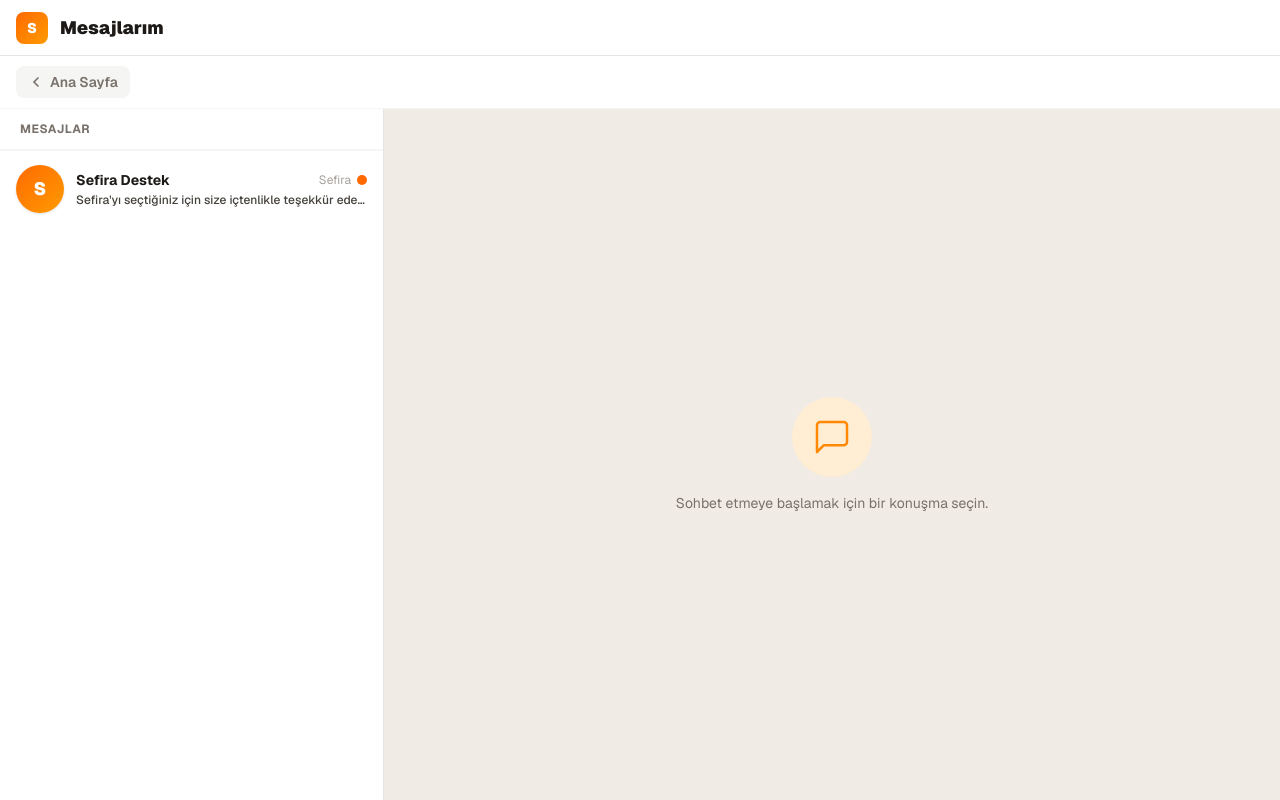
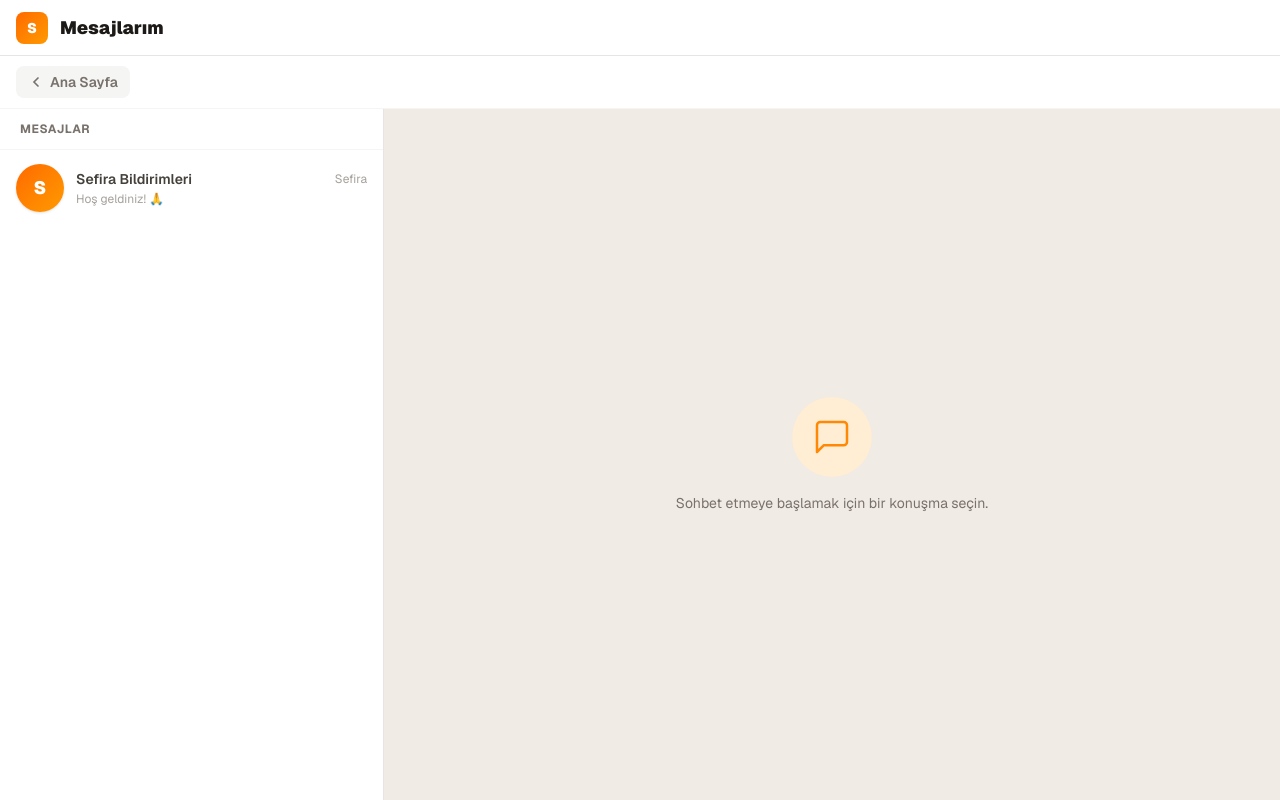
Before and after one commit to wjhyjxcg8s-cmd/sefira-app-, a Next.js app: page /messages in a window 1280 px wide. Built offline with nearby package versions, Linux system fonts and the light colour scheme.

Commit message:
feat: Sefira notifications channel in messages

```diff
--- a/app/messages/page.tsx
+++ b/app/messages/page.tsx
@@ -8,53 +8,47 @@ const translations = {
   tr: {
     title: "Mesajlarım",
     messages: "Mesajlar",
+    channelName: "Sefira Bildirimleri",
     noConversation: "Sohbet etmeye başlamak için bir konuşma seçin.",
-    typeMessage: "Mesaj yazın...",
-    senderName: "Sefira Destek",
-    supportMessage: "Sefira'yı seçtiğiniz için size içtenlikle teşekkür ederiz.\nBizi bir dostunuz olarak bilin; tıpkı bizim sizi dostumuz olarak gördüğümüz gibi. 🙏\n\nBu bölümde, başkalarına gönderdiğiniz mesajlar görüntülenir ve sohbetlerinize devam edebilirsiniz. Teşekkürler.",
-    send: "Gönder",
-    goHome: "Ana Sayfa",
+    welcomePreview: "Hoş geldiniz! 🙏",
+    welcomeMessage: "Sefira'yı seçtiğiniz için size içtenlikle teşekkür ederiz.\nBizi bir dostunuz olarak bilin; tıpkı bizim sizi dostumuz olarak gördüğümüz gibi. 🙏\n\nBu bölümde, başkalarına gönderdiğiniz mesajlar görüntülenir ve sohbetlerinize devam edebilirsiniz. Teşekkürler.",
+    systemMessage: "Bu bir sistem mesajıdır.",
   },
   en: {
     title: "My Messages",
     messages: "Messages",
+    channelName: "Sefira Notifications",
     noConversation: "Select a conversation to start chatting.",
-    typeMessage: "Type a message...",
-    senderName: "Sefira Support",
-    supportMessage: "We sincerely thank you for choosing Sefira.\nConsider us your friend, just as we consider you ours. 🙏\n\nIn this section, you can see the messages you have sent to others and continue your conversations. Thank you.",
-    send: "Send",
-    goHome: "Home",
+    welcomePreview: "Welcome! 🙏",
+    welcomeMessage: "We sincerely thank you for choosing Sefira.\nConsider us your friend, just as we consider you ours. 🙏\n\nIn this section, you can see the messages you have sent to others and continue your conversations. Thank you.",
+    systemMessage: "This is a system message.",
   },
   fa: {
     title: "پیام‌های من",
     messages: "پیام‌ها",
+    channelName: "اعلان‌های سفیرا",
     noConversation: "برای شروع گفتگو یک مکالمه را انتخاب کنید.",
-    typeMessage: "پیام بنویسید...",
-    senderName: "پشتیبانی سفیرا",
-    supportMessage: "از اینکه سفیرا را انتخاب کرده‌اید، از شما صمیمانه تشکر می‌کنیم.\nما را دوست خودتان بدانید، همان‌طور که ما نیز شما را دوست خود می‌دانیم. 🙏\n\nدر این بخش، پیام‌هایی که برای دیگران ارسال کرده‌اید نمایش داده می‌شود و می‌توانید به گفت‌وگوها و چت‌های خود ادامه دهید.\nبا تشکر",
-    send: "ارسال",
-    goHome: "خانه",
+    welcomePreview: "خوش آمدید! 🙏",
+    welcomeMessage: "از اینکه سفیرا را انتخاب کرده‌اید، از شما صمیمانه تشکر می‌کنیم.\nما را دوست خودتان بدانید، همان‌طور که ما نیز شما را دوست خود می‌دانیم. 🙏\n\nدر این بخش، پیام‌هایی که برای دیگران ارسال کرده‌اید نمایش داده می‌شود و می‌توانید به گفت‌وگوها و چت‌های خود ادامه دهید.\nبا تشکر",
+    systemMessage: "این یک پیام سیستمی است.",
   },
   de: {
     title: "Meine Nachrichten",
     messages: "Nachrichten",
+    channelName: "Sefira Benachrichtigungen",
     noConversation: "Wählen Sie eine Unterhaltung aus, um zu chatten.",
-    typeMessage: "Nachricht eingeben...",
-    senderName: "Sefira Support",
-    supportMessage: "Vielen Dank, dass Sie Sefira gewählt haben.\nBetrachten Sie uns als Ihren Freund, genau wie wir Sie als unseren betrachten. 🙏\n\nIn diesem Bereich können Sie Ihre gesendeten Nachrichten sehen und Gespräche fortführen.",
-    send: "Senden",
-    goHome: "Startseite",
+    welcomePreview: "Willkommen! 🙏",
+    welcomeMessage: "Vielen Dank, dass Sie Sefira gewählt haben.\nBetrachten Sie uns als Ihren Freund, genau wie wir Sie als unseren betrachten. 🙏\n\nIn diesem Bereich können Sie Ihre gesendeten Nachrichten sehen und Gespräche fortführen.",
+    systemMessage: "Dies ist eine Systemnachricht.",
   },
-  // Always add "ar" key when adding new translations
   ar: {
     title: "رسائلي",
     messages: "الرسائل",
+    channelName: "إشعارات سفيرا",
     noConversation: "اختر محادثة للبدء في الدردشة.",
-    typeMessage: "اكتب رسالة...",
-    senderName: "دعم سفيرا",
-    supportMessage: "شكراً لاختيارك سفيرا. نحن هنا من أجلك، تماماً كما أنت هنا من أجلنا. 🙏\n\nفي هذا القسم، يمكنك رؤية الرسائل التي أرسلتها للآخرين ومتابعة محادثاتك.",
-    send: "إرسال",
-    goHome: "الرئيسية",
+    welcomePreview: "مرحباً! 🙏",
+    welcomeMessage: "شكراً لاختيارك سفيرا. نحن هنا من أجلك، تماماً كما أنت هنا من أجلنا. 🙏\n\nفي هذا القسم، يمكنك رؤية الرسائل التي أرسلتها للآخرين ومتابعة محادثاتك.",
+    systemMessage: "هذه رسالة نظام.",
   },
 };
 
@@ -71,40 +65,30 @@ interface AdminMessage {
   is_read: boolean;
 }
 
-const SUPPORT_READ_KEY = "sefira_msg_support_read";
-
 export default function MessagesPage() {
   const [lang, setLang] = useState<Lang>("tr");
-  const [isRead, setIsRead] = useState(true);
   const [mounted, setMounted] = useState(false);
   const [selectedConv, setSelectedConv] = useState<string | null>(null);
-  const [messageInput, setMessageInput] = useState("");
   const [mobileView, setMobileView] = useState<"list" | "chat">("list");
-
   const [currentUserId, setCurrentUserId] = useState<string | null>(null);
   const [adminMessages, setAdminMessages] = useState<AdminMessage[]>([]);
 
   useEffect(() => {
     const savedLang = localStorage.getItem("sefira-lang") as Lang | null;
-    if (savedLang === "tr" || savedLang === "en" || savedLang === "fa" || savedLang === "ar" || savedLang === "de") setLang(savedLang);
-    const read = localStorage.getItem(SUPPORT_READ_KEY) === "true";
-    setIsRead(read);
+    if (savedLang && savedLang in translations) setLang(savedLang as Lang);
     setMounted(true);
   }, []);
 
-  // Fetch admin messages for current user
   useEffect(() => {
     const fetchAdminMessages = async () => {
       const { data: { user } } = await supabase.auth.getUser();
       if (!user) return;
       setCurrentUserId(user.id);
-
       const { data } = await supabase
         .from("admin_messages")
         .select("*")
         .or(`user_id.eq.${user.id},is_global.eq.true`)
         .order("created_at", { ascending: false });
-
       if (data) setAdminMessages(data as AdminMessage[]);
     };
     fetchAdminMessages();
@@ -112,39 +96,28 @@ export default function MessagesPage() {
 
   const t = translations[lang];
   const isFa = lang === "fa" || lang === "ar";
-  const showUnread = mounted && !isRead;
+  const hasUnread = mounted && adminMessages.some((m) => !m.is_read);
+  const lastMsg = adminMessages[0] ?? null;
 
-  const openConversation = (id: string) => {
-    setSelectedConv(id);
+  const openSefiraChannel = async () => {
+    setSelectedConv("sefira-notifications");
     setMobileView("chat");
-    if (!isRead && id === "support") {
-      localStorage.setItem(SUPPORT_READ_KEY, "true");
-      setIsRead(true);
+    if (adminMessages.some((m) => !m.is_read) && currentUserId) {
+      await supabase
+        .from("admin_messages")
+        .update({ is_read: true })
+        .or(`user_id.eq.${currentUserId},is_global.eq.true`);
+      setAdminMessages((prev) => prev.map((m) => ({ ...m, is_read: true })));
     }
   };
 
-  const openAdminMessage = async (msg: AdminMessage) => {
-    setSelectedConv(msg.id);
-    setMobileView("chat");
-    if (!msg.is_read && currentUserId) {
-      await supabase
-        .from("admin_messages")
-        .update({ is_read: true })
-        .eq("id", msg.id);
-      setAdminMessages((prev) =>
-        prev.map((m) => (m.id === msg.id ? { ...m, is_read: true } : m))
+  const formatDate = (d: string) =>
+    new Date(d).toLocaleDateString(
+      lang === "tr" ? "tr-TR" : lang === "fa" || lang === "ar" ? "ar" : "en-US",
+      { month: "short", day: "numeric" }
     );
-    }
-  };
 
-  const selectedAdminMsg = adminMessages.find((m) => m.id === selectedConv) ?? null;
-
-  const formatDate = (d: string) => {
-    return new Date(d).toLocaleDateString(lang === "tr" ? "tr-TR" : lang === "fa" || lang === "ar" ? "ar" : "en-US", {
-      month: "short",
-      day: "numeric",
-    });
-  };
+  const sortedMessages = [...adminMessages].reverse();
 
   return (
     <div className="flex flex-col h-screen bg-[#fefaf5]" dir={isFa ? "rtl" : "ltr"}>
@@ -183,68 +156,39 @@ export default function MessagesPage() {
             <h2 className="font-bold text-stone-500 text-xs uppercase tracking-wider">{t.messages}</h2>
           </div>
 
-          {/* Admin messages – shown at top */}
-          {adminMessages.map((msg) => (
+          {/* Sefira Bildirimleri – unified channel, always at top */}
           <button
-              key={msg.id}
-              onClick={() => openAdminMessage(msg)}
+            onClick={openSefiraChannel}
             className={`
-                w-full flex items-center gap-3 px-4 py-3.5 transition-colors text-left border-t border-stone-100
-                ${selectedConv === msg.id ? "bg-orange-50" : "hover:bg-stone-50"}
+              w-full flex items-center gap-3 px-4 py-3.5 transition-colors text-left
+              ${selectedConv === "sefira-notifications" ? "bg-orange-50" : "hover:bg-stone-50"}
             `}
           >
-              <div className="w-12 h-12 rounded-full bg-gradient-to-br from-orange-500 to-amber-500 flex items-center justify-center flex-shrink-0 text-white font-black text-lg shadow-sm">
+            <div className="relative w-12 h-12 flex-shrink-0">
+              <div className="w-12 h-12 rounded-full bg-gradient-to-br from-orange-500 to-amber-500 flex items-center justify-center text-white font-black text-lg shadow-sm">
                 S
+              </div>
+              {hasUnread && (
+                <div className="absolute bottom-0 right-0 w-3.5 h-3.5 rounded-full bg-orange-500 border-2 border-white" />
+              )}
             </div>
             <div className="flex-1 min-w-0">
               <div className="flex items-center justify-between gap-2 mb-0.5">
-                  <span
-                    className={`text-sm truncate ${!msg.is_read ? "font-bold text-stone-900" : "font-semibold text-stone-700"}`}
-                  >
-                    {t.senderName}
+                <span className={`text-sm truncate ${hasUnread ? "font-bold text-stone-900" : "font-semibold text-stone-700"}`}>
+                  {t.channelName}
                 </span>
-                  <div className="flex items-center gap-1.5 flex-shrink-0">
-                    <span className="text-xs text-stone-400">{formatDate(msg.created_at)}</span>
-                    {!msg.is_read && (
-                      <div className="w-2.5 h-2.5 rounded-full bg-orange-500 flex-shrink-0" />
+                <span className="text-xs text-stone-400 flex-shrink-0">
+                  {lastMsg ? formatDate(lastMsg.created_at) : "Sefira"}
+                </span>
+              </div>
+              <div className="flex items-center gap-1.5">
+                <p className={`text-xs truncate flex-1 ${hasUnread ? "text-stone-700 font-medium" : "text-stone-400"}`}>
+                  {lastMsg ? lastMsg.message : t.welcomePreview}
+                </p>
+                {hasUnread && (
+                  <div className="w-2 h-2 rounded-full bg-orange-500 flex-shrink-0" />
                 )}
               </div>
-                </div>
-                <p className={`text-xs truncate ${!msg.is_read ? "text-stone-700 font-medium" : "text-stone-400"}`}>
-                  {msg.title}
-                </p>
-              </div>
-            </button>
-          ))}
-
-          {/* Conversation item – Sefira Support (static welcome) */}
-          <button
-            onClick={() => openConversation("support")}
-            className={`
-              w-full flex items-center gap-3 px-4 py-3.5 transition-colors text-left border-t border-stone-100
-              ${selectedConv === "support" ? "bg-orange-50" : "hover:bg-stone-50"}
-            `}
-          >
-            <div className="w-12 h-12 rounded-full bg-gradient-to-br from-orange-500 to-amber-500 flex items-center justify-center flex-shrink-0 text-white font-black text-lg shadow-sm">
-              S
-            </div>
-            <div className="flex-1 min-w-0">
-              <div className="flex items-center justify-between gap-2 mb-0.5">
-                <span
-                  className={`text-sm truncate ${showUnread ? "font-bold text-stone-900" : "font-semibold text-stone-700"}`}
-                >
-                  {t.senderName}
-                </span>
-                <div className="flex items-center gap-1.5 flex-shrink-0">
-                  <span className="text-xs text-stone-400">Sefira</span>
-                  {showUnread && (
-                    <div className="w-2.5 h-2.5 rounded-full bg-orange-500 flex-shrink-0" />
-                  )}
-                </div>
-              </div>
-              <p className={`text-xs truncate ${showUnread ? "text-stone-700 font-medium" : "text-stone-400"}`}>
-                {t.supportMessage}
-              </p>
             </div>
           </button>
         </div>
@@ -257,7 +201,7 @@ export default function MessagesPage() {
           `}
           style={{ background: "#f0ebe4" }}
         >
-          {selectedConv === "support" ? (
+          {selectedConv === "sefira-notifications" ? (
             <>
               {/* Chat header */}
               <div className="flex items-center gap-3 px-4 py-3 bg-white border-b border-stone-200 shadow-sm flex-shrink-0">
@@ -274,91 +218,46 @@ export default function MessagesPage() {
                   S
                 </div>
                 <div>
-                  <p className="font-bold text-stone-900 text-sm leading-tight">{t.senderName}</p>
+                  <p className="font-bold text-stone-900 text-sm leading-tight">{t.channelName}</p>
                   <p className="text-xs text-emerald-500 font-semibold">Sefira</p>
                 </div>
               </div>
 
               {/* Messages area */}
               <div className="flex-1 overflow-y-auto px-4 py-5 flex flex-col gap-3">
+                {/* Static welcome bubble – always first */}
                 <div className="flex items-end gap-2 max-w-[80%]">
                   <div className="w-8 h-8 rounded-full bg-gradient-to-br from-orange-500 to-amber-500 flex items-center justify-center text-white font-black text-sm flex-shrink-0 mb-1 shadow-sm">
                     S
                   </div>
                   <div className="flex flex-col gap-1">
                     <div className="bg-white rounded-2xl rounded-bl-sm px-4 py-2.5 shadow-sm">
-                      <p className="text-sm text-stone-800 leading-relaxed whitespace-pre-line">{t.supportMessage}</p>
+                      <p className="text-sm text-stone-800 leading-relaxed whitespace-pre-line">{t.welcomeMessage}</p>
                     </div>
                     <span className="text-[11px] text-stone-400 px-1">Sefira</span>
                   </div>
                 </div>
-              </div>
 
-              {/* Message input */}
-              <div className="px-4 py-3 bg-white border-t border-stone-200 flex-shrink-0">
-                <div className="flex items-center gap-2">
-                  <input
-                    type="text"
-                    value={messageInput}
-                    onChange={(e) => setMessageInput(e.target.value)}
-                    placeholder={t.typeMessage}
-                    className="flex-1 bg-stone-100 rounded-full px-4 py-2.5 text-sm text-stone-800 placeholder-stone-400 outline-none focus:ring-2 focus:ring-orange-400 transition-all"
-                    dir={isFa ? "rtl" : "ltr"}
-                  />
-                  <button
-                    className="w-10 h-10 rounded-full bg-gradient-to-br from-orange-500 to-amber-500 flex items-center justify-center flex-shrink-0 hover:from-orange-600 hover:to-amber-600 transition-all shadow-sm"
-                    aria-label={t.send}
-                  >
-                    <svg viewBox="0 0 24 24" fill="currentColor" className="w-5 h-5 text-white rotate-90">
-                      <path d="M2.01 21L23 12 2.01 3 2 10l15 2-15 2z" />
-                    </svg>
-                  </button>
-                </div>
-              </div>
-            </>
-          ) : selectedAdminMsg ? (
-            <>
-              {/* Admin message chat header */}
-              <div className="flex items-center gap-3 px-4 py-3 bg-white border-b border-stone-200 shadow-sm flex-shrink-0">
-                <button
-                  onClick={() => setMobileView("list")}
-                  className="md:hidden p-2 -ml-2 text-stone-500 hover:text-stone-800 rounded-lg hover:bg-stone-100 transition-colors"
-                  aria-label="Back"
-                >
-                  <svg viewBox="0 0 24 24" fill="none" stroke="currentColor" strokeWidth="2.5" strokeLinecap="round" className="w-5 h-5">
-                    <polyline points="15 18 9 12 15 6" />
-                  </svg>
-                </button>
-                <div className="w-10 h-10 rounded-full bg-gradient-to-br from-orange-500 to-amber-500 flex items-center justify-center text-white font-black shadow-sm flex-shrink-0">
-                  S
-                </div>
-                <div>
-                  <p className="font-bold text-stone-900 text-sm leading-tight">{t.senderName}</p>
-                  <p className="text-xs text-emerald-500 font-semibold">Sefira</p>
-                </div>
-              </div>
-
-              {/* Admin message content */}
-              <div className="flex-1 overflow-y-auto px-4 py-5 flex flex-col gap-3">
-                <div className="flex items-end gap-2 max-w-[80%]">
+                {/* Admin messages in chronological order (oldest first) */}
+                {sortedMessages.map((msg) => (
+                  <div key={msg.id} className="flex items-end gap-2 max-w-[80%]">
                     <div className="w-8 h-8 rounded-full bg-gradient-to-br from-orange-500 to-amber-500 flex items-center justify-center text-white font-black text-sm flex-shrink-0 mb-1 shadow-sm">
                       S
                     </div>
                     <div className="flex flex-col gap-1">
                       <div className="bg-white rounded-2xl rounded-bl-sm px-4 py-2.5 shadow-sm">
-                      <p className="text-xs font-bold text-orange-500 mb-1">{selectedAdminMsg.title}</p>
-                      <p className="text-sm text-stone-800 leading-relaxed whitespace-pre-line">{selectedAdminMsg.message}</p>
+                        <p className="text-xs font-bold text-orange-500 mb-1">{msg.title}</p>
+                        <p className="text-sm text-stone-800 leading-relaxed whitespace-pre-line">{msg.message}</p>
                       </div>
-                    <span className="text-[11px] text-stone-400 px-1">{formatDate(selectedAdminMsg.created_at)}</span>
+                      <span className="text-[11px] text-stone-400 px-1">{formatDate(msg.created_at)}</span>
                     </div>
                   </div>
+                ))}
               </div>
 
               {/* Read-only footer */}
               <div className="px-4 py-3 bg-white border-t border-stone-200 flex-shrink-0">
-                <p className="text-xs text-stone-400 text-center">
-                  {lang === "tr" ? "Bu bir sistem mesajıdır." : lang === "fa" ? "این یک پیام سیستمی است." : lang === "ar" ? "هذه رسالة نظام." : lang === "de" ? "Dies ist eine Systemnachricht." : "This is a system message."}
-                </p>
+                <p className="text-xs text-stone-400 text-center">{t.systemMessage}</p>
               </div>
             </>
           ) : (
```
Also changed, not shown: app/page.tsx (+8 -3 lines). Lines whose indentation alone changed are shown as unchanged.
